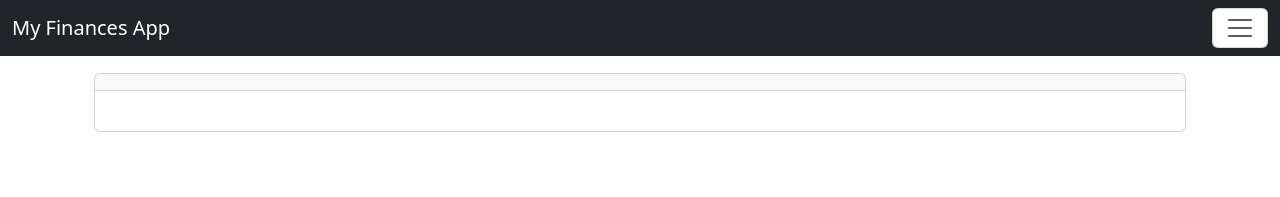
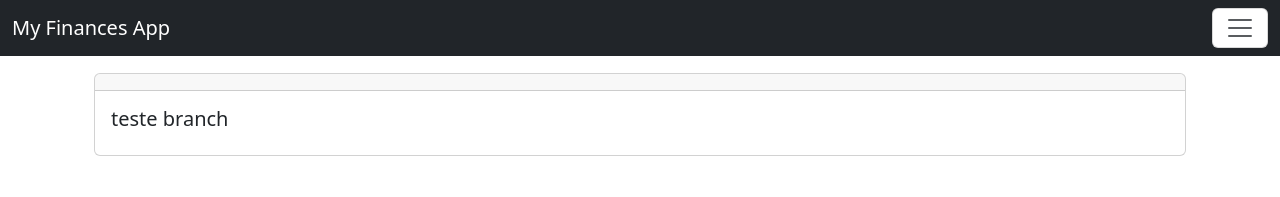
Before and after one commit to wendelfilipe/MyFinances-Frontend, a React (Create React App) app: page /assetshomeform in a window 1280 px wide. Shown: the top 197 px of the page. Built offline with nearby package versions, Linux system fonts and the light colour scheme.

Commit message:
teste branch

```diff
--- a/src/components/forms/assets/AssetsHomeForm.js
+++ b/src/components/forms/assets/AssetsHomeForm.js
@@ -9,7 +9,7 @@ const AssetsHomeForm = () => {
 
         </div>
         <div class="card-body">
-            <h5 class="card-title"></h5>
+            <h5 class="card-title">teste branch</h5>
         </div>
     </div>
     )
```
